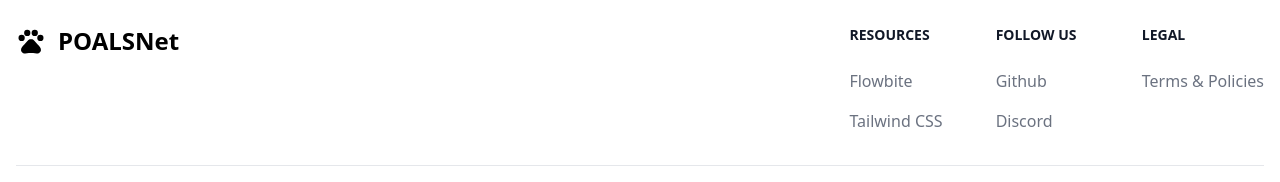
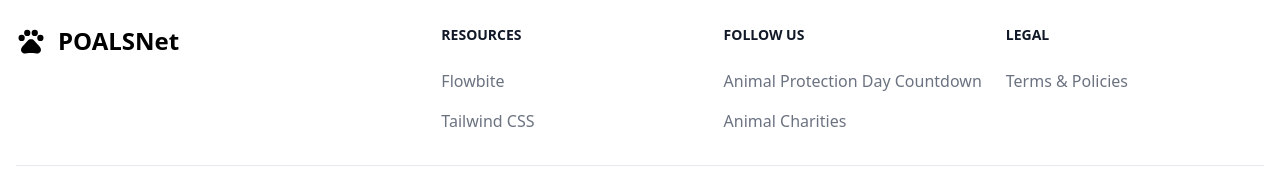
Before and after one commit to alper-demir/pet-owners-and-animal-lovers-social-network-client, a React (Create React App) app: page / in a window 1280 px wide. Shown: the part 550-732 px from the top of the page. Built offline with nearby package versions, Linux system fonts and the light colour scheme; no server answers.

Commit message:
Update Footer.jsx

```diff
--- a/src/components/footer/Footer.jsx
+++ b/src/components/footer/Footer.jsx
@@ -28,10 +28,10 @@ const Footer = () => {
                             <h2 class="mb-6 text-sm font-semibold text-gray-900 uppercase dark:text-white">Follow us</h2>
                             <ul class="text-gray-500 dark:text-gray-400 font-medium">
                                 <li class="mb-4">
-                                    <a href="https://github.com/themesberg/flowbite" class="hover:underline ">Github</a>
+                                    <Link to="/animal-protection-day-count-down" class="hover:underline">Animal Protection Day Countdown</Link>
                                 </li>
                                 <li>
-                                    <a href="https://discord.gg/4eeurUVvTy" class="hover:underline">Discord</a>
+                                    <Link to="/animal-charities" class="hover:underline">Animal Charities</Link>
                                 </li>
                             </ul>
                         </div>
```
